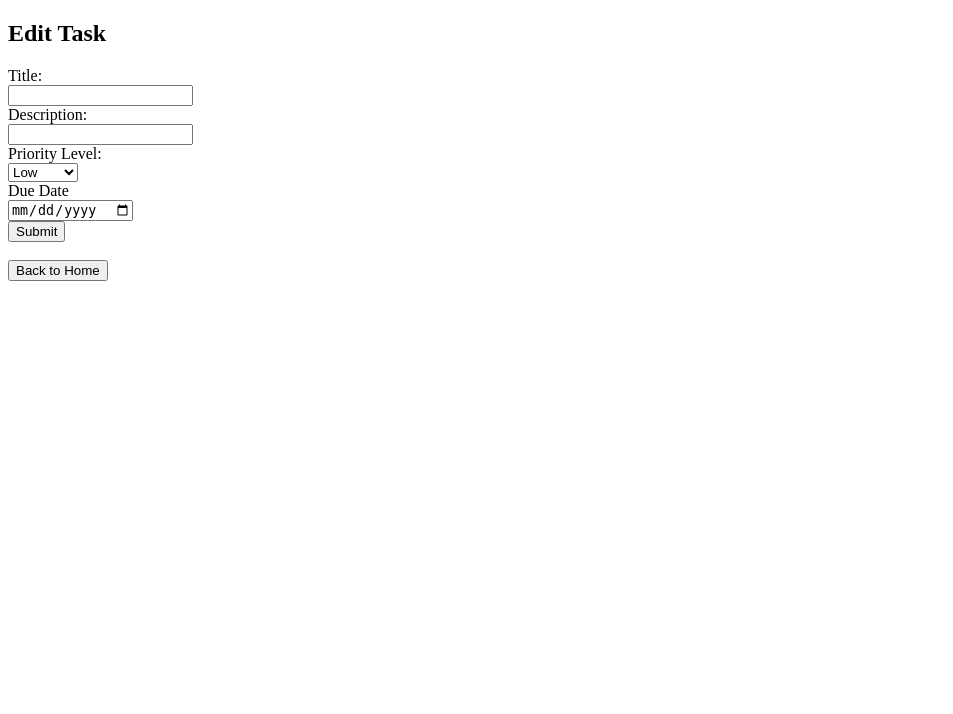
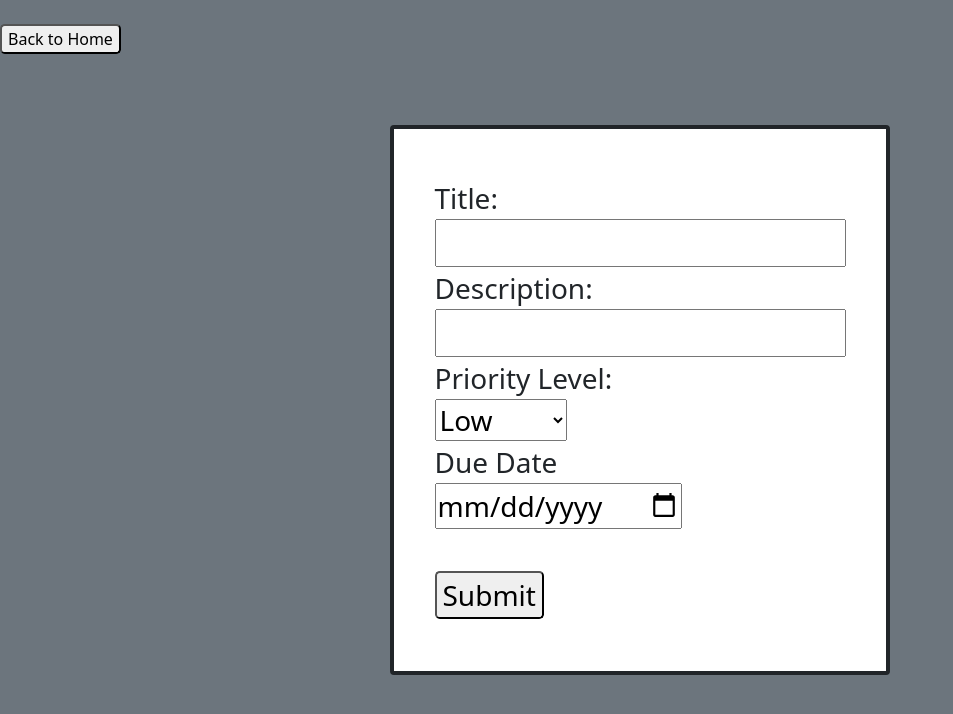
Before and after one commit to JianSanchez/task_management_sys, a PHP site: page /pages/edit_task_page.php in a window 1280 px wide. Shown: the top 714 px of the page, without its empty margins (0-953 px from the left). Run offline with PHP 8.4, Linux system fonts and the light colour scheme; the template is opened without the code that fills it, so the values that code supplies are empty.

Commit message:
added small UI (not final)

```diff
--- a/pages/edit_task_page.php
+++ b/pages/edit_task_page.php
@@ -4,11 +4,13 @@
 <head>
     <meta charset="UTF-8">
     <meta name="viewport" content="width=device-width, initial-scale=1.0">
+    <link href="https://cdn.jsdelivr.net/npm/bootstrap@5.0.2/dist/css/bootstrap.min.css" rel="stylesheet" integrity="sha384-EVSTQN3/azprG1Anm3QDgpJLIm9Nao0Yz1ztcQTwFspd3yD65VohhpuuCOmLASjC" crossorigin="anonymous">
     <title>Edit Task</title>
 </head>
 
-<body>
-    <h2>Edit Task</h2>
+<body class="bg-secondary">
+    <div class="card position-absolute top-50 start-50 translate-middle border border-4 border-dark" style="width: 500px; height: 550px;">
+        <div class="fs-3 d-flex justify-content-center mt-5">
             <form action="../CRUD/edit_task.php" method="post">
                 <input type="hidden" name="id" value="<?php echo $id ?>">
 
@@ -30,13 +32,16 @@
 
                     <label for="duedate">Due Date</label><br>
                     <input type="date" name="duedate" value="<?php echo $duedate ?>"><br>
+                    <br>
 
-        <input type="submit" name="editButton">
+                <input class="rounded-3" type="submit" name="editButton">
             </form>
+        </div>
+    </div>
 
     <br>
     <a href="../index.php">
-        <button>Back to Home</button>
+        <button class="rounded-3">Back to Home</button>
     </a>
 </body>
 
```
Also changed, not shown: pages/add_task_page.php (+12 -4 lines). Lines whose indentation alone changed are shown as unchanged.
